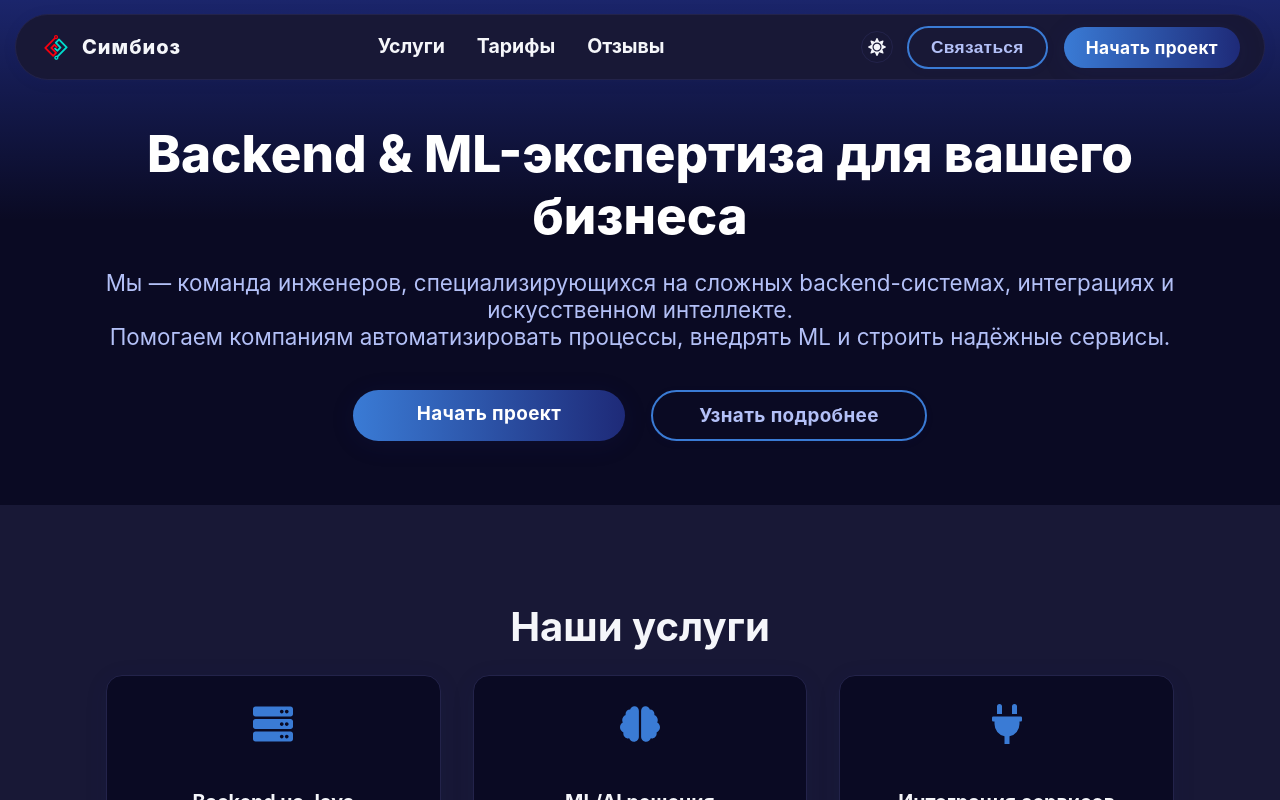
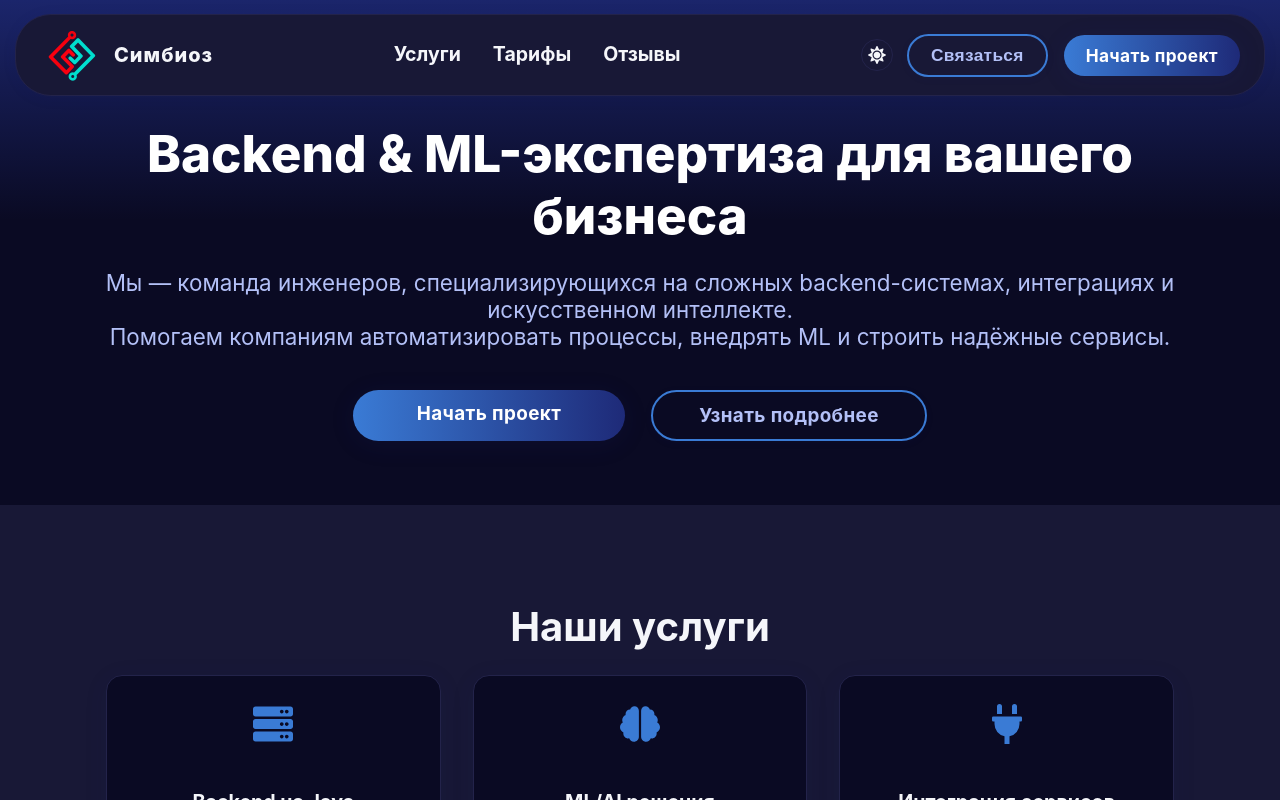
Before and after one commit to simbioz-tech/simbioz-site, a React (Vite) app in the folder simbioz-landing/: page / in a window 1280 px wide. Shown: the top 800 px of the page. Built offline with nearby package versions, Linux system fonts and the light colour scheme.

Commit message:
feat: increase logo size to 64px (desk) and 72px (mob)

```diff
--- a/simbioz-landing/src/components/Header.jsx
+++ b/simbioz-landing/src/components/Header.jsx
@@ -18,7 +18,7 @@ const Container = styled.div`
   align-items: center;
   justify-content: space-between;
   padding: 0 24px;
-  height: 64px;
+  height: 80px;
   background: ${({ theme }) => theme.background === '#0a0a23' ? theme.card : theme.background};
   border-radius: 36px;
   border: 1.5px solid ${({ theme }) => theme.border};
@@ -27,7 +27,7 @@ const Container = styled.div`
   @media (max-width: 700px) {
     padding: 0 2vw;
     margin: 10px 2vw 0 2vw;
-    height: 56px;
+    height: 64px;
     border-radius: 18px;
     gap: 0;
     justify-content: flex-start;
@@ -49,11 +49,15 @@ const Logo = styled.a`
   }
 `;
 const LogoImg = styled.img`
-  width: 32px;
-  height: 32px;
+  width: 64px;
+  height: 64px;
   object-fit: contain;
   border-radius: 8px;
   background: transparent;
+  @media (max-width: 700px) {
+    width: 48px;
+    height: 48px;
+  }
 `;
 const Nav = styled.nav`
   display: flex;
@@ -240,6 +244,7 @@ const MobileMenuHeader = styled.div`
   box-sizing: border-box;
   padding: 12px 8px 0px;
   border-bottom: 1.5px solid ${({ theme }) => theme.border};
+  min-height: 64px;
 `;
 const MobileLogo = styled.a`
   display: flex;
@@ -256,11 +261,15 @@ const MobileLogo = styled.a`
   min-height: 56px;
 `;
 const MobileLogoImg = styled.img`
-  width: 38px;
-  height: 38px;
+  width: 72px;
+  height: 72px;
   object-fit: contain;
   border-radius: 12px;
   background: transparent;
+  @media (max-width: 500px) {
+    width: 56px;
+    height: 56px;
+  }
 `;
 const CloseBtn = styled.button`
   background: transparent;
```
